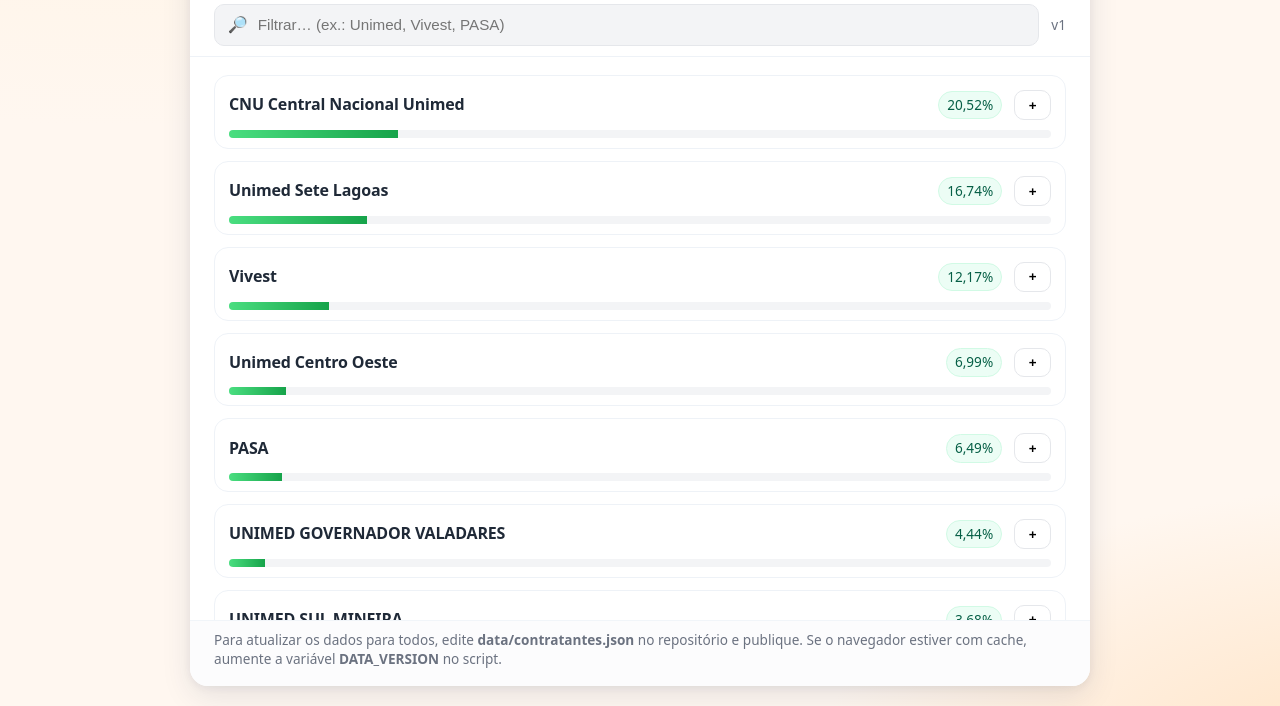
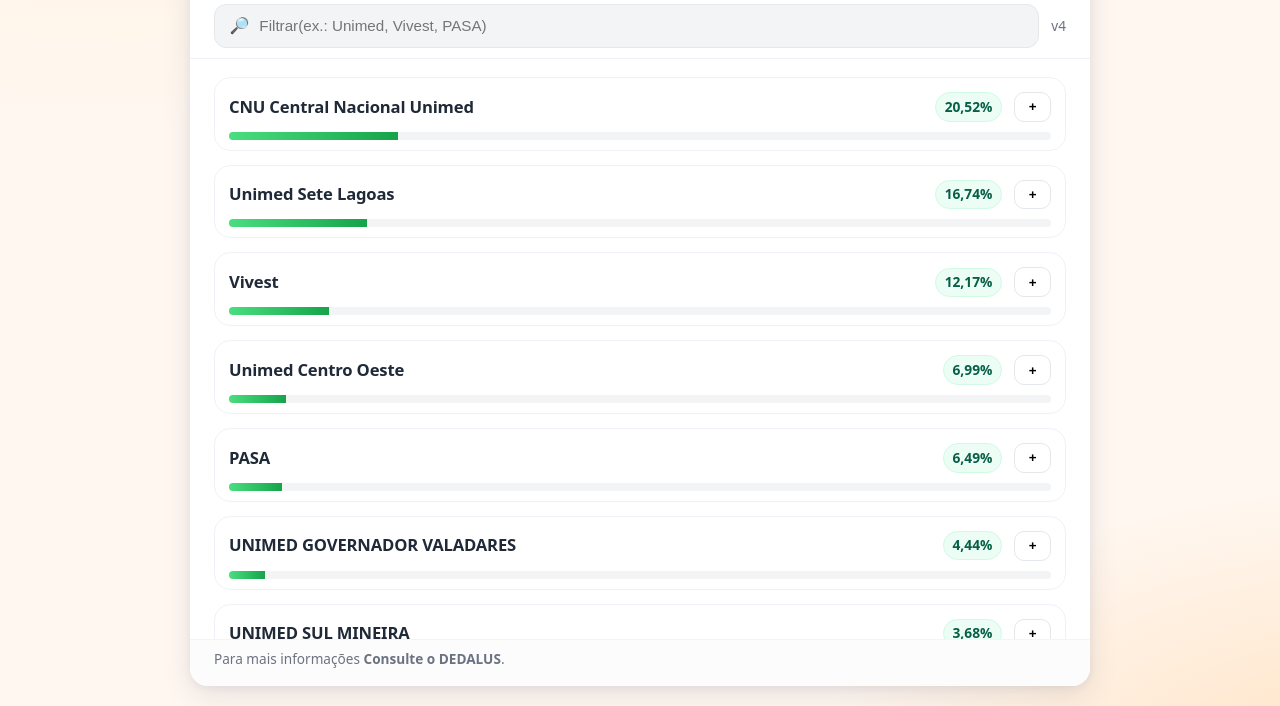
Before and after one commit to aeromedicatutor/aeromedica_files72ed1981c42cce7af53ff4365e763c3b497e, a plain HTML site: page index.html in a window 1280 px wide. Shown: the part 94-800 px from the top of the page. Drawn offline with Linux system fonts and the light colour scheme.

Commit message:
Update nova versão V4
V4 subindo pro ar

```diff
--- a/index.html
+++ b/index.html
@@ -3,7 +3,7 @@
 <head>
 <meta charset="UTF-8" />
 <meta name="viewport" content="width=device-width, initial-scale=1" />
-<title>Painel de Contratantes • Estático (GitHub Pages)</title>
+<title>Painel de Contratantes</title>
 <meta name="description" content="Painel estático de contratantes e fornecedores alimentado por JSON no próprio repositório.">
 <style>
   /* ===== Reset básico ===== */
@@ -54,27 +54,28 @@
 
   .toolbar {
     display: flex; gap: .75rem; padding: 10px 24px 10px; align-items: center; border-bottom: 1px solid #eef2f7;
+    background: #fff;
   }
   .search {
     flex: 1; display: flex; align-items: center; gap: .5rem;
-    background: #f3f4f6; border: 1px solid #e5e7eb; border-radius: 10px; padding: .6rem .8rem;
+    background: #f3f4f6; border: 1px solid #e5e7eb; border-radius: 12px; padding: .65rem .9rem;
   }
   .search input { width: 100%; border: none; background: transparent; outline: none; font-size: .95rem; }
   .version { font-size: .85rem; color: #6b7280; }
 
   main.content { padding: 18px 24px 24px; overflow: auto; }
   .card {
-    border: 1px solid #eef2f7; border-radius: 14px; padding: 14px 14px 10px; margin-bottom: 12px; background: #fff;
+    border: 1px solid #eef2f7; border-radius: 16px; padding: 14px 14px 10px; margin-bottom: 14px; background: #fff;
     transition: border-color .2s, box-shadow .2s;
   }
   .card:hover { border-color: #e3e8f2; box-shadow: 0 6px 16px rgba(24,39,75,.06); }
   .row { display: grid; grid-template-columns: 1fr auto; align-items: center; gap: .75rem; }
-  .row h3 { margin: 0; font-size: 1rem; letter-spacing: -0.01em; }
+  .row h3 { margin: 0; font-size: 1.04rem; letter-spacing: -0.01em; }
   .meta { display: flex; align-items: center; gap: .75rem; }
   .badge {
     font-variant-numeric: tabular-nums;
     background: #ecfdf5; color: #065f46; border: 1px solid #d1fae5;
-    padding: .25rem .5rem; border-radius: 999px; font-size: .85rem;
+    padding: .28rem .55rem; border-radius: 999px; font-size: .86rem; font-weight: 700;
   }
   .toggle { border: 1px solid #e5e7eb; background: #fff; border-radius: 10px; padding: .4rem .6rem; cursor: pointer; font-weight: 700; min-width: 2.3rem; text-align: center; }
   .progress { height: 8px; background: #f3f4f6; border-radius: 999px; overflow: hidden; margin-top: 10px; }
@@ -83,15 +84,59 @@
   .details { display: none; padding-top: 12px; border-top: 1px dashed #e5e7eb; margin-top: 12px; }
   .details.open { display: block; }
 
+  /* ===== fornecedores: 5 colunas (Fornecedor | Tipo | Cidade | Estados | Remoções) ===== */
   .supplier-head, .supplier-row {
-    display: grid; grid-template-columns: 1.2fr 1fr 1fr; gap: .6rem; align-items: start;
+    display: grid; grid-template-columns: 1.2fr 1fr 1fr 1fr 1fr; gap: .8rem; align-items: start;
   }
-  .supplier-head { font-size: .85rem; color: #6b7280; margin-bottom: .25rem; padding: 0 .25rem; }
-  .supplier-row + .supplier-row { margin-top: .5rem; }
+  .supplier-head {
+    font-size: .85rem; color: #6b7280; margin-bottom: .5rem; padding: 0 .25rem .35rem;
+    border-bottom: 1px dashed #e5e7eb;
+  }
+
+  /* Cada fornecedor como "item" com bloco suave */
+  .supplier-row {
+    background: #fbfbfc;
+    border: 1px solid #eef2f7;
+    border-radius: 12px;
+    padding: .6rem .65rem;
+  }
+  .supplier-row + .supplier-row { margin-top: .6rem; }
+
+  /* Chips padrão (cidades/estados/remoções) */
   .chip {
-    display: inline-block; padding: .2rem .5rem; border-radius: 999px; font-size: .8rem;
+    display: inline-block; padding: .25rem .6rem; border-radius: 999px; font-size: .8rem; line-height: 1;
     background: #f3f4f6; border: 1px solid #e5e7eb; margin-right: .35rem; margin-bottom: .35rem;
+    white-space: nowrap;
   }
+
+  /* ===== Botão 'fake' (Fornecedor) ===== */
+  .btn-supplier {
+    display: inline-flex; align-items: center; justify-content: center;
+    padding: .45rem .9rem;
+    background: #059669;  /* verde */
+    color: #fff;
+    border: 1px solid rgba(255,255,255,.18);
+    border-radius: 10px;
+    font-weight: 700; font-size: .92rem; line-height: 1;
+    box-shadow: 0 1px 0 rgba(0,0,0,.03), inset 0 -1px 0 rgba(0,0,0,.08);
+    pointer-events: none; /* não clicável */
+    user-select: text;    /* permite selecionar o texto */
+  }
+
+  /* ===== Subfiltro por contratante ===== */
+  .subtoolbar { display:flex; align-items:center; gap:.5rem; margin: .25rem 0 .6rem; }
+  .subfilter {
+    flex:1; display:flex; align-items:center; gap:.5rem;
+    background:#f3f4f6; border:1px solid #e5e7eb; border-radius:10px; padding:.45rem .6rem;
+    font-size:.9rem;
+  }
+  .subfilter input { width:100%; border:0; background:transparent; outline:none; font-size:.9rem; }
+  .subclear {
+    border:0; background:#e5e7eb; border-radius:8px; padding:.2rem .5rem; cursor:pointer; font-weight:700;
+  }
+  .subcount { font-size:.82rem; color:#6b7280; }
+  .subempty { margin-top:.5rem; }
+  .subtoolbar .emoji { opacity:.8; }
 
   .foot { padding: 10px 24px 18px; color: #6b7280; font-size: .85rem; border-top: 1px solid #f1f5f9; background: #fcfcfd; }
   .empty { color: #6b7280; font-size: .95rem; padding: .75rem 0 .25rem; }
@@ -103,15 +148,15 @@
     <header>
       <div class="title">
         <h1>Painel de Contratantes</h1>
-        <span class="subtitle">Dados estáticos via JSON no repositório</span>
+        <span class="subtitle">Com fornecedores treinados para utilizar geolocalização</span>
       </div>
     </header>
 
     <div class="toolbar">
       <div class="search" title="Filtrar contratantes">
-        🔎 <input id="filter" placeholder="Filtrar… (ex.: Unimed, Vivest, PASA)" />
+        🔎 <input id="filter" placeholder="Filtrar(ex.: Unimed, Vivest, PASA)" />
       </div>
-      <div class="version" id="versionLabel" title="Mude a versão no script para forçar atualização de cache">v1</div>
+      <div class="version" id="versionLabel" title="Mude a versão no script para forçar atualização de cache">v2</div>
     </div>
 
     <main class="content">
@@ -120,15 +165,14 @@
     </main>
 
     <div class="foot">
-      Para atualizar os dados para todos, edite <b>data/contratantes.json</b> no repositório e publique.
-      Se o navegador estiver com cache, aumente a variável <b>DATA_VERSION</b> no script.
+      Para mais informações <b>Consulte o DEDALUS</b>.
     </div>
   </div>
 
 <script>
 /* ===== Config =====
    Dica: altere DATA_VERSION quando mudar o JSON para "estourar" cache do navegador/CDN */
-const DATA_VERSION = "v1";
+const DATA_VERSION = "v4";
 const DATA_URL = `data/contratantes.json?v=${encodeURIComponent(DATA_VERSION)}`;
 
 document.getElementById("versionLabel").textContent = DATA_VERSION;
@@ -153,6 +197,14 @@ function createEl(tag, props = {}, html = "") {
   if (html) el.innerHTML = html;
   return el;
 }
+
+const toArray = (val) => {
+  if (val == null || val === "") return [];
+  if (Array.isArray(val)) return val;
+  return String(val).split(",").map(s => s.trim()).filter(Boolean);
+};
+const renderChips = (values) =>
+  (values.length ? values.map(v => `<span class="chip">${String(v)}</span>`).join("") : `<span class="chip">—</span>`);
 
 /* ===== Render ===== */
 const listEl = document.getElementById("list");
@@ -202,42 +254,100 @@ function makeCard(c) {
   progress.appendChild(bar);
 
   const details = createEl("div", {className:"details", id});
+
+  /* --- Cabeçalho das colunas --- */
   const head = createEl("div", {className:"supplier-head"}, `
     <div><strong>Fornecedor</strong></div>
-    <div><strong>Específico</strong></div>
+    <div><strong>Tipo</strong></div>
+    <div><strong>Cidade</strong></div>
     <div><strong>Estados</strong></div>
+    <div><strong>Remoções</strong></div>
   `);
   details.appendChild(head);
 
-  // fornecedores por estado (apenas leitura do JSON)
+  /* --- Linhas de fornecedores + subfiltro local --- */
   if (Array.isArray(c.fornecedores) && c.fornecedores.length) {
+    const rows = [];
+
     c.fornecedores.forEach(grupo => {
-      const fornecedor = String(grupo.fornecedor ?? "").trim() || "—";
+      const fornecedorVal = String(grupo.fornecedor ?? "").trim() || "—";
       const especifico = String(grupo.especifico ?? "").trim() || "—";
-      const estados = Array.isArray(grupo.estados) ? grupo.estados : (grupo.estados ? String(grupo.estados).split(",") : []);
-      const estadosHtml = estados.length ? estados.map(uf => `<span class="chip">${String(uf).trim()}</span>`).join("") : `<span class="chip">—</span>`;
+      const cidades = toArray(grupo.cidade ?? grupo.cidades);
+      const estados = toArray(grupo.estados);
+      const remocoesRaw = (grupo.remocoes !== undefined ? grupo.remocoes : grupo["remoções"]);
+      const remocoesArr = Array.isArray(remocoesRaw) ? remocoesRaw : toArray(remocoesRaw);
+      const remocoesHtml = Number.isFinite(remocoesRaw)
+        ? `<span class="chip">${remocoesRaw}</span>`
+        : renderChips(remocoesArr);
 
       const row = createEl("div", {className:"supplier-row"});
       row.innerHTML = `
-        <div>${fornecedor}</div>
+        <div><span class="btn-supplier">${fornecedorVal}</span></div>
         <div>${especifico}</div>
-        <div>${estadosHtml}</div>
+        <div>${renderChips(cidades)}</div>
+        <div>${renderChips(estados)}</div>
+        <div>${remocoesHtml}</div>
       `;
+      /* texto pesquisável (apenas fornecedor + cidades, conforme pedido) */
+      const searchable = [fornecedorVal, ...cidades].join(" ").toLowerCase();
+      row.dataset.search = searchable;
+
       details.appendChild(row);
+      rows.push(row);
     });
+
+    /* Mensagem quando o subfiltro não encontra nada */
+    const subEmpty = createEl("div", {className:"empty subempty", style:"display:none;"}, "Nenhum fornecedor coincide com o filtro.");
+    details.appendChild(subEmpty);
+
+    /* Subtoolbar com input de filtro local e contador */
+    const subtoolbar = createEl("div", {className:"subtoolbar"});
+    const subfilter = createEl("div", {className:"subfilter"});
+    const icon = createEl("span", {className:"emoji"}, "🔎");
+    const input = createEl("input", {type:"search", placeholder:"Filtrar fornecedor/cidade…", "aria-label":"Filtrar fornecedores deste contratante"});
+    const clearBtn = createEl("button", {type:"button", className:"subclear", title:"Limpar filtro"}, "×");
+    const count = createEl("span", {className:"subcount"});
+
+    subfilter.appendChild(icon);
+    subfilter.appendChild(input);
+    subfilter.appendChild(clearBtn);
+    subtoolbar.appendChild(subfilter);
+    subtoolbar.appendChild(count);
+
+    /* insere a subtoolbar acima do cabeçalho das colunas */
+    details.insertBefore(subtoolbar, head);
+
+    const applySubfilter = () => {
+      const q = input.value.trim().toLowerCase();
+      const terms = q.split(/\s+/).filter(Boolean);
+      let vis = 0;
+      rows.forEach(row => {
+        const ok = terms.length === 0 || terms.every(t => row.dataset.search.includes(t));
+        row.style.display = ok ? "grid" : "none";
+        if (ok) vis++;
+      });
+      subEmpty.style.display = vis ? "none" : "block";
+      count.textContent = terms.length ? `${vis}/${rows.length}` : `${rows.length} fornecedor${rows.length===1?"":"es"}`;
+    };
+
+    input.addEventListener("input", applySubfilter);
+    clearBtn.addEventListener("click", () => { input.value = ""; applySubfilter(); });
+
+    /* inicializa contador */
+    applySubfilter();
   } else {
     details.appendChild(createEl("div", {className:"empty"}, "Nenhum fornecedor cadastrado neste contratante."));
   }
 
-  // Montagem
+  /* --- Montagem --- */
   card.appendChild(header);
   card.appendChild(progress);
   card.appendChild(details);
 
-  // anima a barra
+  /* anima a barra */
   requestAnimationFrame(() => { bar.style.width = (pct == null ? 0 : Math.max(0, Math.min(100, pct))) + "%"; });
 
-  // toggle
+  /* toggle abre/fecha */
   toggle.addEventListener("click", () => {
     const open = details.classList.toggle("open");
     toggle.textContent = open ? "–" : "+";
@@ -262,7 +372,7 @@ async function load() {
   }
 }
 
-/* Filtro */
+/* Filtro global (contratantes) */
 document.getElementById("filter").addEventListener("input", (e) => render(e.target.value));
 
 load();
```
